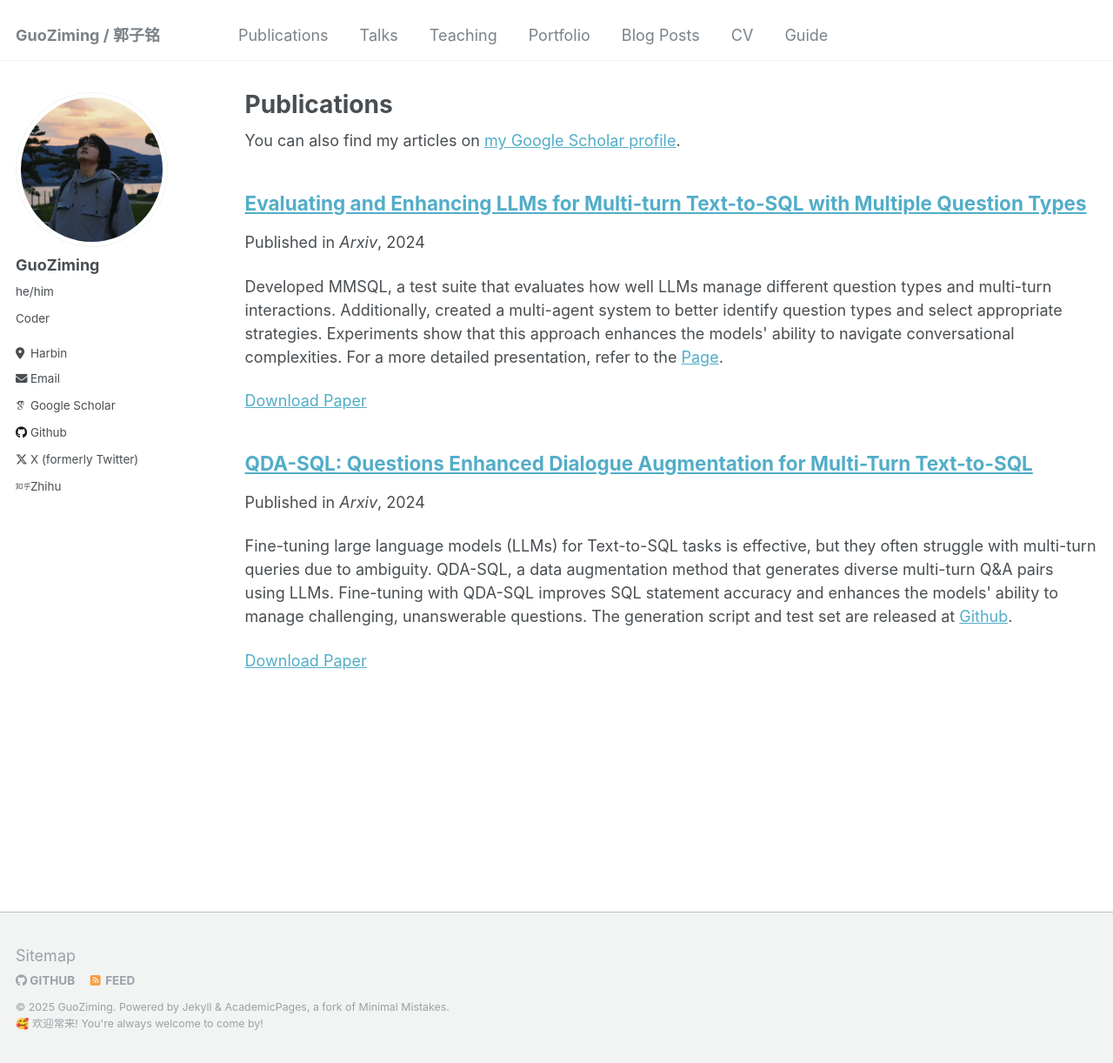
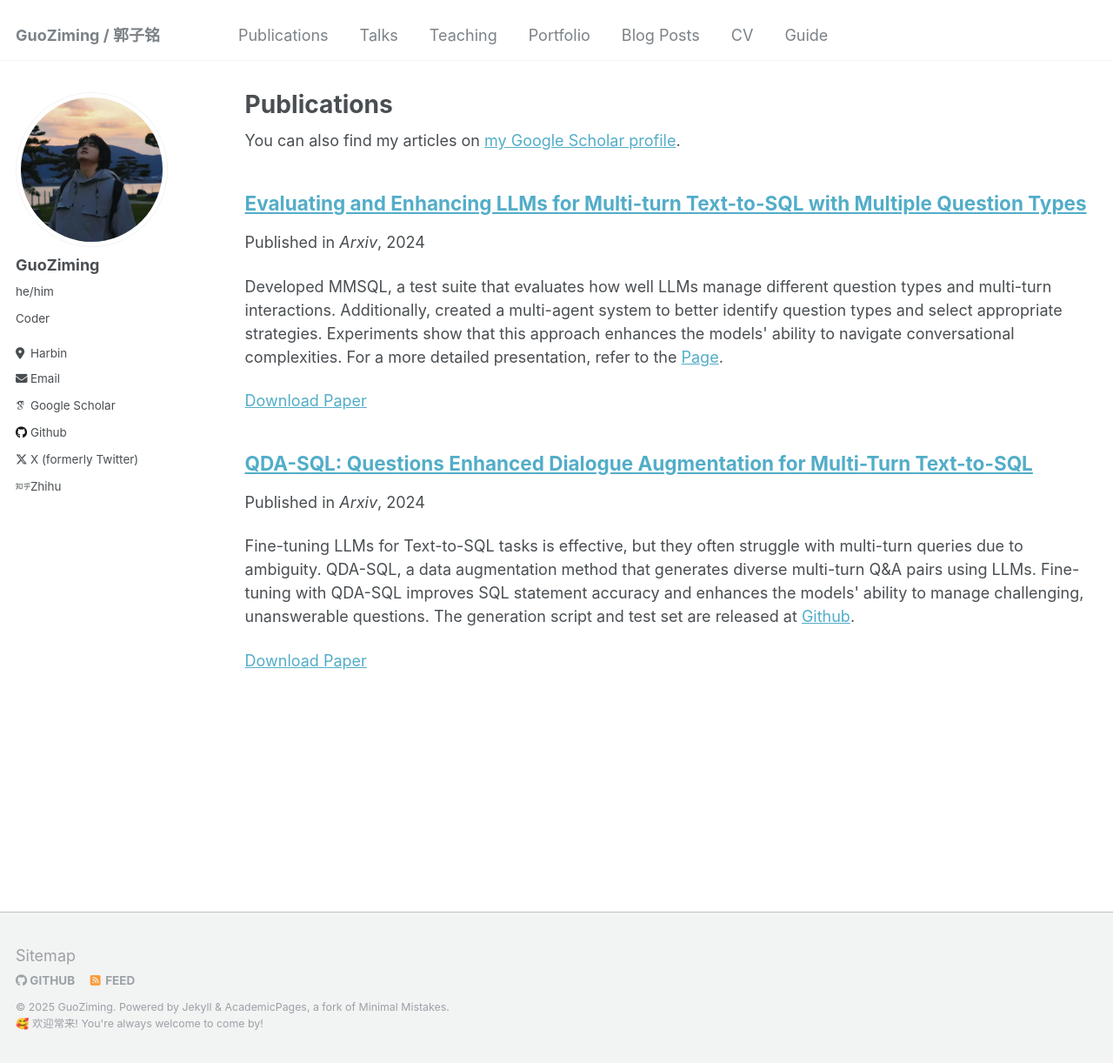
Before and after one commit to mcxiaoxiao/mcxiaoxiao.github.io, a Jekyll site: the page built from _pages/publications.md, in a window 1280 px wide and 1222 px high. Shown: the whole window at 87% size. Built offline with Jekyll 4.4.1, drawn with Linux system fonts in a browser that asks for light colours; some web fonts are replaced.

Commit message:
Update 2024-06-15-QDA-SQL-preprint.md

```diff
--- a/_publications/2024-06-15-QDA-SQL-preprint.md
+++ b/_publications/2024-06-15-QDA-SQL-preprint.md
@@ -2,7 +2,7 @@
 title: "QDA-SQL: Questions Enhanced Dialogue Augmentation for Multi-Turn Text-to-SQL"
 collection: publications
 permalink: /publication/QDA-SQL
-excerpt: 'Fine-tuning large language models (LLMs) for Text-to-SQL tasks is effective, but they often struggle with multi-turn queries due to ambiguity. QDA-SQL, a data augmentation method that generates diverse multi-turn Q&A pairs using LLMs. Fine-tuning with QDA-SQL improves SQL statement accuracy and enhances the models&apos; ability to manage challenging, unanswerable questions. The generation script and test set are released at [Github](https://github.com/mcxiaoxiao/QDA-SQL).'
+excerpt: 'Fine-tuning LLMs for Text-to-SQL tasks is effective, but they often struggle with multi-turn queries due to ambiguity. QDA-SQL, a data augmentation method that generates diverse multi-turn Q&A pairs using LLMs. Fine-tuning with QDA-SQL improves SQL statement accuracy and enhances the models&apos; ability to manage challenging, unanswerable questions. The generation script and test set are released at [Github](https://github.com/mcxiaoxiao/QDA-SQL).'
 date: 2024-06-15
 venue: 'Arxiv'
 paperurl: 'https://arxiv.org/abs/2406.10593'
```
